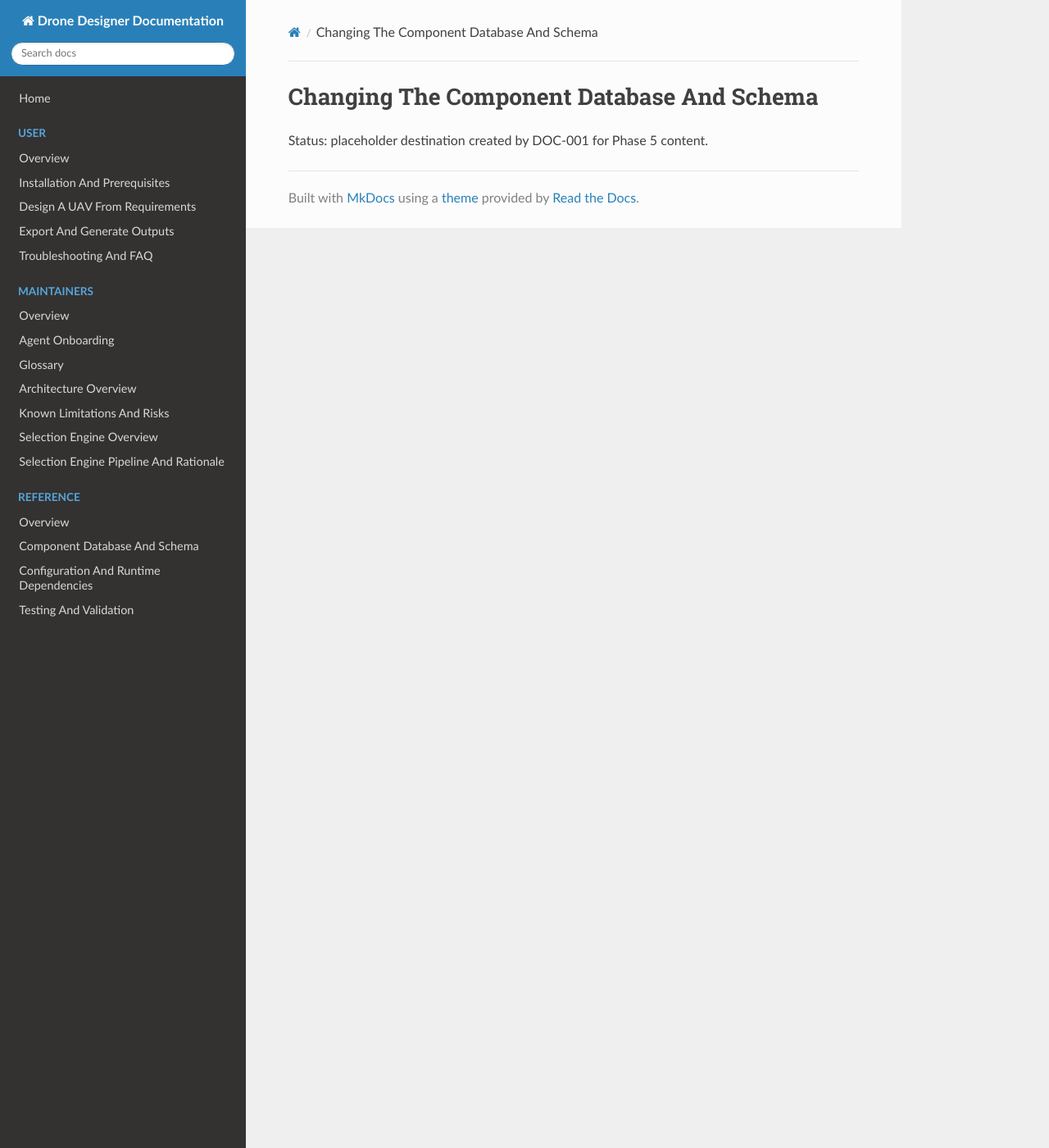
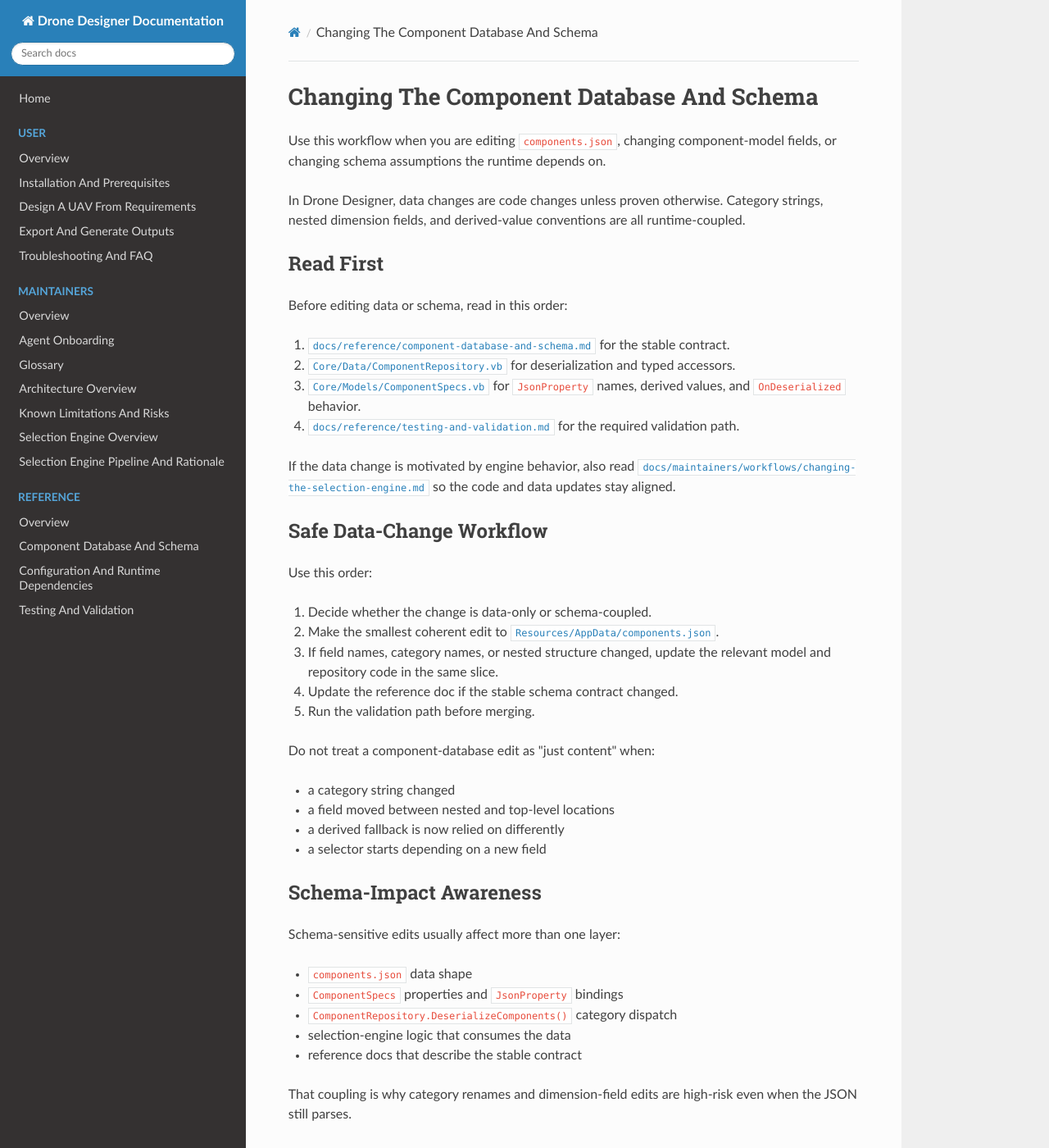
Before and after one commit to EMPAERIAL/Drone-Designer, an MkDocs documentation site: the page built from docs/maintainers/workflows/changing-the-component-database-and-schema.md, in a window 1280 px wide and 1400 px high. Shown: the whole window at 82% size. Built offline with MkDocs 1.6.1, drawn with Linux system fonts in a browser that asks for light colours; nearby versions of some CDN libraries; some of the changed text lies outside the part shown.

Commit message:
docs: add component database workflow

```diff
--- a/docs/maintainers/workflows/changing-the-component-database-and-schema.md
+++ b/docs/maintainers/workflows/changing-the-component-database-and-schema.md
@@ -1,3 +1,95 @@
 # Changing The Component Database And Schema
 
-Status: placeholder destination created by DOC-001 for Phase 5 content.
+Use this workflow when you are editing `components.json`, changing component-model fields, or changing schema assumptions the runtime depends on.
+
+In Drone Designer, data changes are code changes unless proven otherwise. Category strings, nested dimension fields, and derived-value conventions are all runtime-coupled.
+
+## Read First
+
+Before editing data or schema, read in this order:
+
+1. [`docs/reference/component-database-and-schema.md`](../../reference/component-database-and-schema.md) for the stable contract.
+2. [`Core/Data/ComponentRepository.vb`](../../Core/Data/ComponentRepository.vb) for deserialization and typed accessors.
+3. [`Core/Models/ComponentSpecs.vb`](../../Core/Models/ComponentSpecs.vb) for `JsonProperty` names, derived values, and `OnDeserialized` behavior.
+4. [`docs/reference/testing-and-validation.md`](../../reference/testing-and-validation.md) for the required validation path.
+
+If the data change is motivated by engine behavior, also read [`docs/maintainers/workflows/changing-the-selection-engine.md`](changing-the-selection-engine.md) so the code and data updates stay aligned.
+
+## Safe Data-Change Workflow
+
+Use this order:
+
+1. Decide whether the change is data-only or schema-coupled.
+2. Make the smallest coherent edit to [`Resources/AppData/components.json`](../../Resources/AppData/components.json).
+3. If field names, category names, or nested structure changed, update the relevant model and repository code in the same slice.
+4. Update the reference doc if the stable schema contract changed.
+5. Run the validation path before merging.
+
+Do not treat a component-database edit as "just content" when:
+
+- a category string changed
+- a field moved between nested and top-level locations
+- a derived fallback is now relied on differently
+- a selector starts depending on a new field
+
+## Schema-Impact Awareness
+
+Schema-sensitive edits usually affect more than one layer:
+
+- `components.json` data shape
+- `ComponentSpecs` properties and `JsonProperty` bindings
+- `ComponentRepository.DeserializeComponents()` category dispatch
+- selection-engine logic that consumes the data
+- reference docs that describe the stable contract
+
+That coupling is why category renames and dimension-field edits are high-risk even when the JSON still parses.
+
+## Validation Path
+
+Minimum validation for a component-database or schema change:
+
+1. Build the app.
+2. Launch it and confirm the repository still loads without a startup error.
+3. Run one manual design flow through `Select Components`.
+4. Run the in-app scenario harness.
+5. Check that the changed records still appear or participate where expected.
+
+Add export validation if the changed fields are surfaced in the result grid or workbook. Add CAD validation only when the change affects parts, dimensions, or downstream geometry assumptions.
+
+Use [Testing And Validation](../../reference/testing-and-validation.md) as the central checklist rather than inventing a one-off test story in the workflow doc.
+
+## Common Failure Modes
+
+Watch for:
+
+- category renames that stop records from being indexed into the expected accessor
+- field renames that bypass `JsonProperty` bindings
+- nested `dimensions` edits that break top-level convenience properties
+- data that still loads but causes selector drift because a derived fallback changed silently
+- source-tree data edits that are not copied into the actual runtime output being tested
+
+These failures often look like "fewer recommendations" or "odd warnings" instead of immediate crashes.
+
+## Documentation Updates That Usually Belong With The Change
+
+Update these docs when applicable:
+
+- [Component Database And Schema](../../reference/component-database-and-schema.md) when the stable contract changed
+- [Configuration And Runtime Dependencies](../../reference/configuration-and-runtime-dependencies.md) when runtime paths or packaged data assumptions changed
+- [Changing The Selection Engine](changing-the-selection-engine.md) when the data change is tightly coupled to selector logic
+
+## Primary Related Files
+
+- `Resources/AppData/components.json`
+- `Core/Models/ComponentSpecs.vb`
+- `Core/Data/ComponentRepository.vb`
+- `docs/reference/component-database-and-schema.md`
+- `docs/reference/testing-and-validation.md`
+
+## Secondary Related Files
+
+- `Core/Services/ComponentSelectionEngine.vb`
+- `Utilities/ConfigManager.vb`
+- `UI/Forms/MainForm.Logic.vb`
+- `docs/reference/configuration-and-runtime-dependencies.md`
+- `docs/maintainers/workflows/changing-the-selection-engine.md`
```
